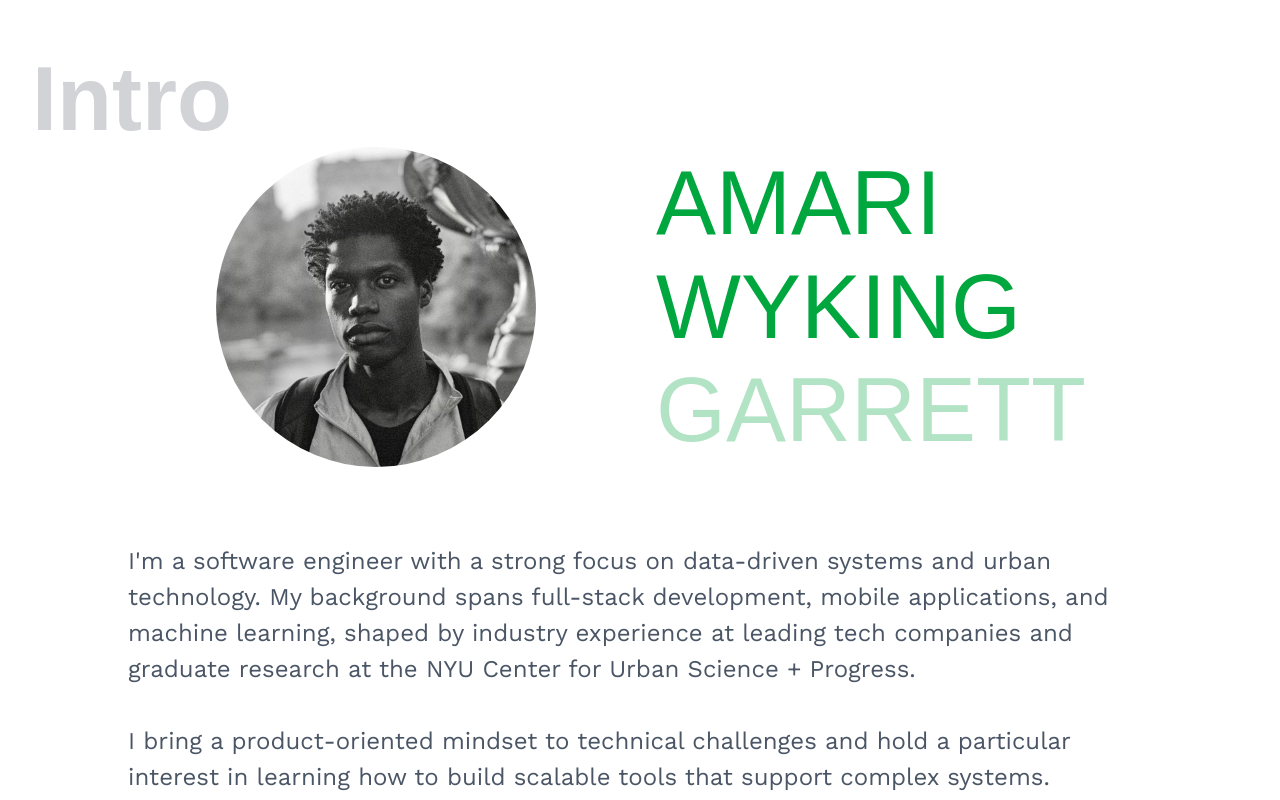
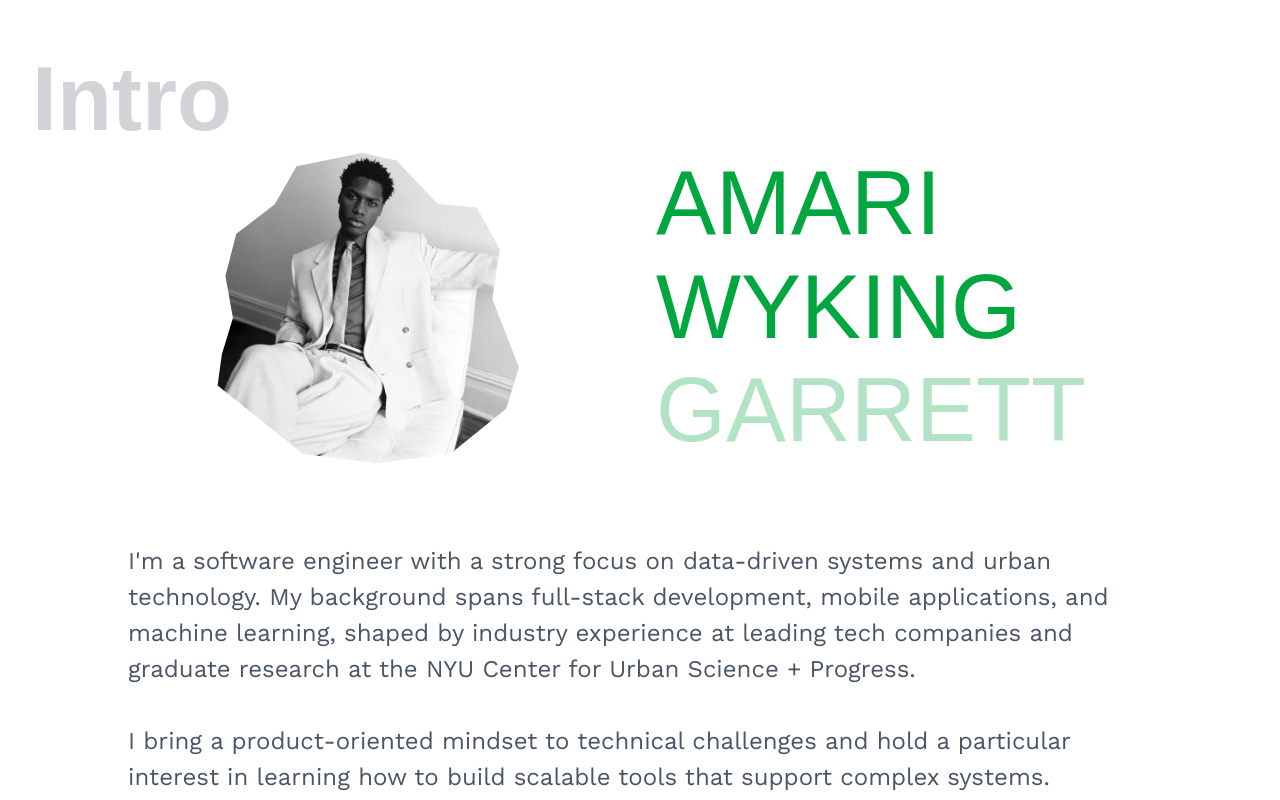
Before and after one commit to amariwyking/amariwyking, a Next.js app: page /interactive-resume in a window 1280 px wide. Shown: the top 800 px of the page. Built offline with nearby package versions, Linux system fonts and the light colour scheme; a web font is replaced by a local one.

Commit message:
Update image in intro section

```diff
--- a/src/app/components/landing/ProfilePic.tsx
+++ b/src/app/components/landing/ProfilePic.tsx
@@ -3,13 +3,20 @@ import Image from 'next/image'
 export default function ProfilePic() {
     return (
         <div className='flex items-center justify-center -order-1 md:-order-1'>
-            <Image
-                className="rounded-full w-48 md:w-64 lg:w-80 sm:ring-4 md:ring-8 ring-surface hover:ring-surface-dark transition duration-300 ease-in-out"
-                src='/general_images/amaricentralpark.jpg'
-                alt=""
-                width={280}
-                height={280}
-            />
+            <div className="relative w-48 md:w-64 lg:w-80 h-48 md:h-64 lg:h-80">
+                <Image
+                    className="w-full h-full object-cover"
+                    src='/general_images/suited.jpg'
+                    alt=""
+                    fill
+                />
+                <div
+                    className="absolute inset-0 bg-contain bg-center"
+                    style={{
+                        backgroundImage: "url('/image_frame.svg')"
+                    }}
+                />
+            </div>
         </div>
     )
 }
```
Also changed, not shown: public/general_images/suited.jpg (added), public/image_frame.svg (added).
